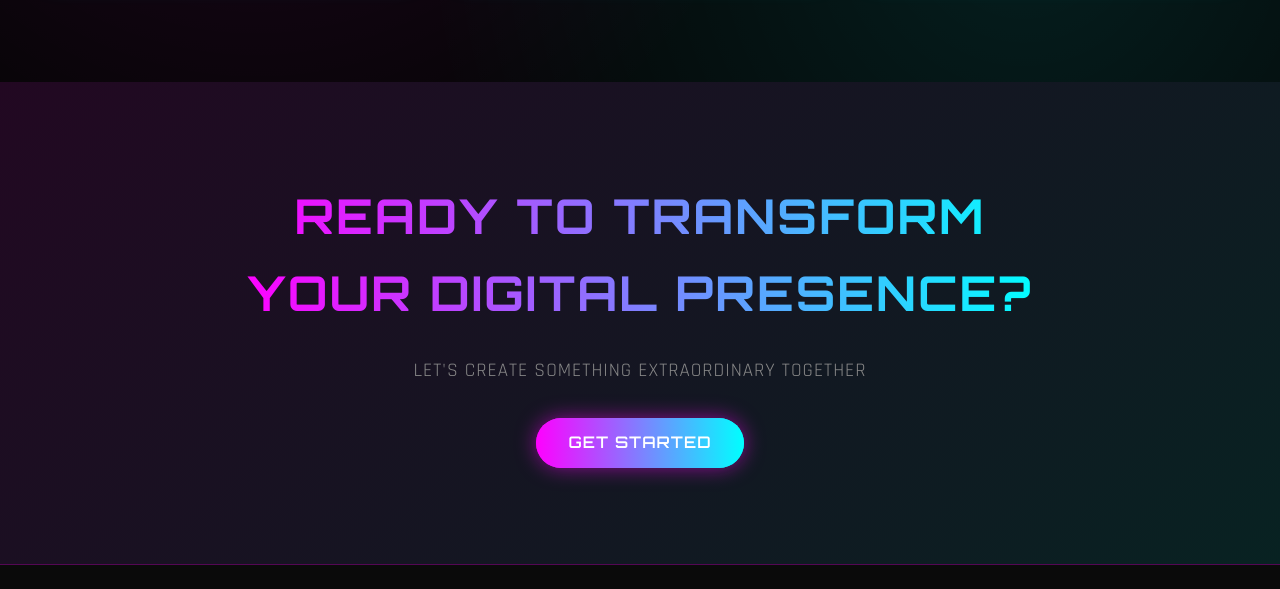
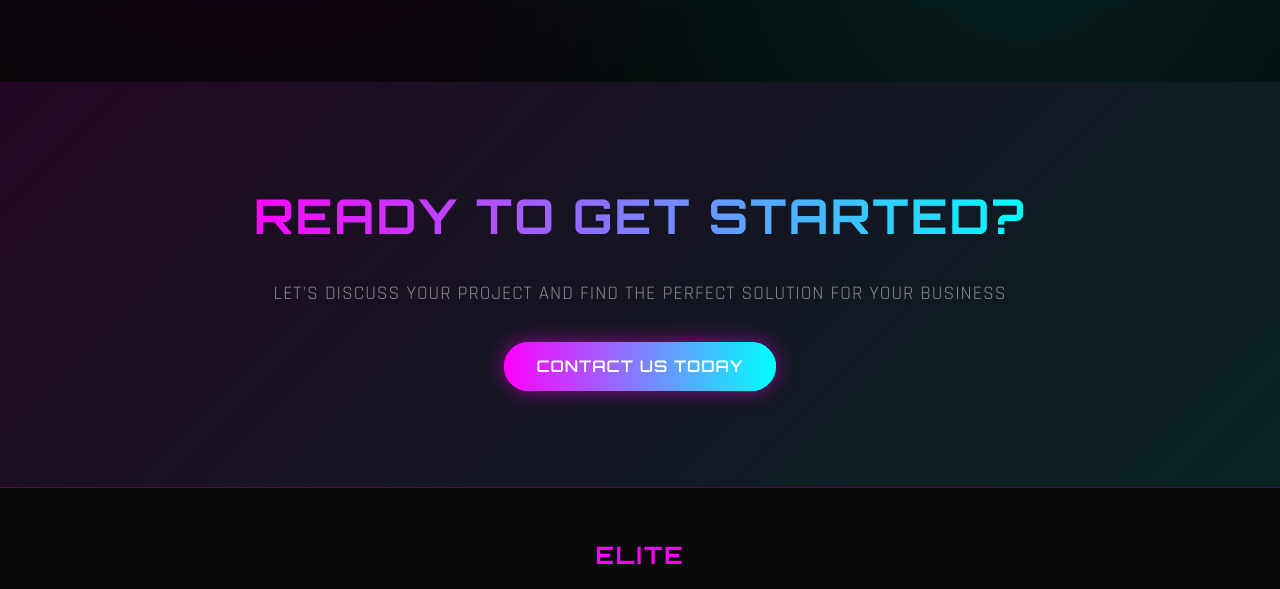
Before and after one commit to HSF237/elitewebstudio, a plain HTML site: page index.html in a window 1280 px wide. Shown: the part 1503-2092 px from the top of the page. Drawn offline with Linux system fonts and the light colour scheme.

Commit message:
Update index.html

```diff
--- a/index.html
+++ b/index.html
@@ -961,9 +961,9 @@
     <!-- CTA Section -->
     <section class="cta">
         <div class="cta-content">
-            <h2 class="cta-title">Ready to Transform Your Digital Presence?</h2>
-            <p class="cta-description">Let's create something extraordinary together</p>
-            <a href="contact.html" class="btn btn-primary">Get Started</a>
+            <h2 class="cta-title">Ready to Get Started?</h2>
+            <p class="cta-description">Let's discuss your project and find the perfect solution for your business</p>
+            <a href="contact.html" class="btn btn-primary">Contact Us Today</a>
         </div>
     </section>
 
```
